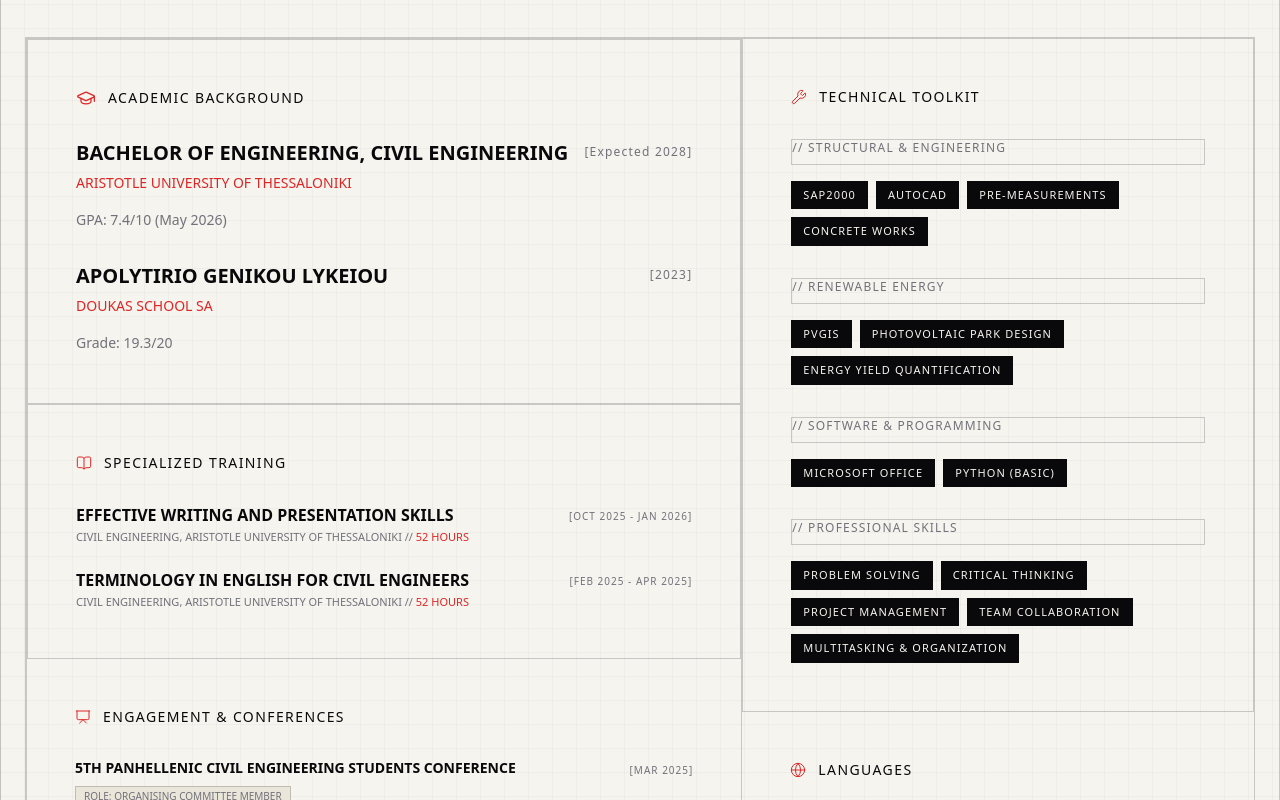
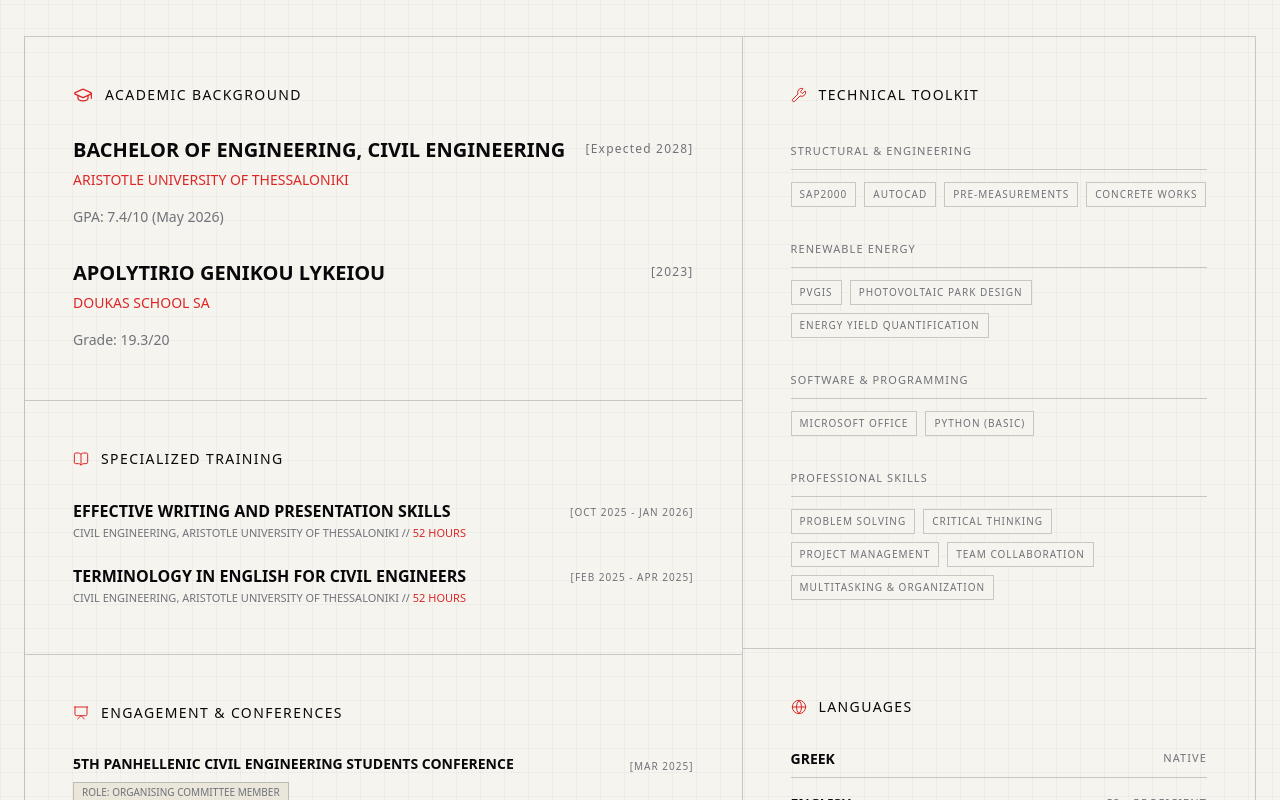
Before and after one commit to arisloumos/civil-engineering-portfolio, a Next.js app: page / in a window 1280 px wide. Shown: the part 3380-4180 px from the top of the page. Built offline with nearby package versions, Linux system fonts and the light colour scheme.

Commit message:
fix QUALIFICATIONS & CREDENTIALS (colors & aligment)

```diff
--- a/src/app/globals.css
+++ b/src/app/globals.css
@@ -37,9 +37,11 @@
     border-radius: 0px !important;
   }
 }
-
 @utility structural-border {
   border-width: 1px;
   border-style: solid;
   border-color: rgba(24, 24, 27, 0.2);
 }
+@utility structural-border-color {
+  border-color: rgba(24, 24, 27, 0.2);
+}
--- a/src/app/not-found.tsx
+++ b/src/app/not-found.tsx
@@ -19,7 +19,7 @@ export default function NotFound() {
     : currentUrl;
 
   return (
-    <main className="flex-grow flex items-center justify-center p-6 min-h-[80vh]">
+    <main className="grow flex items-center justify-center p-6 min-h-[80vh]">
       <div className="max-w-2xl w-full border structural-border bg-paper p-8 md:p-12 relative overflow-hidden group shadow-sm">
 
         {/* Decorative CAD Corners */}
--- a/src/components/Credentials.tsx
+++ b/src/components/Credentials.tsx
@@ -26,7 +26,7 @@ const gridContainerVariants: Variants = {
     transition: {
       duration: 0.6,
       ease: "easeInOut",
-      staggerChildren: 0.12, // Smooth cascade across blocks
+      staggerChildren: 0.12,
     },
   },
 };
@@ -49,14 +49,14 @@ const childVariants: Variants = {
 
 export default function Credentials() {
   return (
-    <section id="credentials" className="w-full py-20 border-b structural-border">
+    <section id="credentials" className="w-full py-20 border-b structural-border-color">
       <div className="max-w-7xl mx-auto px-6">
 
         {/* Section Header with Self-Drawing Blueprint Line */}
         <motion.div
           initial="hidden"
           whileInView="visible"
-          viewport={{ once: true, margin: "0px 0px -80px 0px" }} //
+          viewport={{ once: true, margin: "0px 0px -80px 0px" }}
           className="flex items-center gap-4 mb-12"
         >
           <motion.h2
@@ -65,9 +65,10 @@ export default function Credentials() {
           >
             03 // Qualifications & Credentials
           </motion.h2>
+
           <motion.div
             variants={drawLineX}
-            className="grow h-px bg-graphite/30 origin-left"
+            className="flex-grow h-[1px] bg-graphite/30 origin-left"
           />
         </motion.div>
 
@@ -77,18 +78,28 @@ export default function Credentials() {
           whileInView="visible"
           viewport={{ once: false, margin: "0px 0px -150px 0px" }}
           variants={gridContainerVariants}
-          className="grid grid-cols-1 lg:grid-cols-12 gap-0 border structural-border"
+          className="grid grid-cols-1 lg:grid-cols-12 gap-0 border structural-border-color"
         >
 
           {/* LEFT COLUMN: Academic & Professional Development */}
-          <div className="lg:col-span-7 border-b lg:border-b-0 lg:border-r structural-border flex flex-col">
+          <div className="lg:col-span-7 border-b lg:border-b-0 lg:border-r structural-border-color flex flex-col">
 
             {/* 1. Education Block */}
-            <motion.div variants={childVariants} className="p-8 md:p-12 border-b structural-border">
+            <motion.div
+              variants={childVariants}
+              className="p-8 md:p-12 border-b structural-border-color"
+            >
               <div className="flex items-center gap-3 mb-8">
-                <GraduationCap className="w-5 h-5 text-blueprint" strokeWidth={1.5} />
-                <h3 className="font-mono text-sm tracking-widest text-graphite uppercase">Academic Background</h3>
+                <GraduationCap
+                  className="w-5 h-5 text-blueprint"
+                  strokeWidth={1.5}
+                />
+
+                <h3 className="font-mono text-sm tracking-widest text-graphite uppercase">
+                  Academic Background
+                </h3>
               </div>
+
               <div className="flex flex-col gap-8">
                 {PORTFOLIO_DATA.education.map((edu) => (
                   <div key={edu.id} className="flex flex-col gap-2">
@@ -96,13 +107,16 @@ export default function Credentials() {
                       <h4 className="font-sans text-xl font-bold text-graphite uppercase leading-tight">
                         {edu.degree}
                       </h4>
+
                       <span className="font-mono text-xs tracking-widest text-graphite-light whitespace-nowrap mt-1">
                         [{edu.year}]
                       </span>
                     </div>
+
                     <span className="font-mono text-sm text-blueprint font-medium uppercase">
                       {edu.institution}
                     </span>
+
                     <p className="text-graphite-light text-sm mt-2 leading-relaxed">
                       {edu.details}
                     </p>
@@ -112,11 +126,21 @@ export default function Credentials() {
             </motion.div>
 
             {/* 2. Specialized Training Block */}
-            <motion.div variants={childVariants} className="p-8 md:p-12 border-b structural-border">
+            <motion.div
+              variants={childVariants}
+              className="p-8 md:p-12 border-b structural-border-color"
+            >
               <div className="flex items-center gap-3 mb-8">
-                <BookOpen className="w-4 h-4 text-blueprint" strokeWidth={1.5} />
-                <h3 className="font-mono text-sm tracking-widest text-graphite uppercase">Specialized Training</h3>
+                <BookOpen
+                  className="w-4 h-4 text-blueprint"
+                  strokeWidth={1.5}
+                />
+
+                <h3 className="font-mono text-sm tracking-widest text-graphite uppercase">
+                  Specialized Training
+                </h3>
               </div>
+
               <div className="flex flex-col gap-6">
                 {PORTFOLIO_DATA.training.map((trn) => (
                   <div key={trn.id} className="flex flex-col gap-1">
@@ -124,12 +148,17 @@ export default function Credentials() {
                       <h4 className="font-sans text-base font-bold text-graphite uppercase leading-tight">
                         {trn.title}
                       </h4>
+
                       <span className="font-mono text-[10px] tracking-widest text-graphite-light whitespace-nowrap mt-1">
                         [{trn.period}]
                       </span>
                     </div>
+
                     <span className="font-mono text-[11px] text-graphite-light uppercase">
-                      {trn.institution} // <span className="text-blueprint">{trn.duration}</span>
+                      {trn.institution} //{" "}
+                      <span className="text-blueprint">
+                        {trn.duration}
+                      </span>
                     </span>
                   </div>
                 ))}
@@ -137,11 +166,21 @@ export default function Credentials() {
             </motion.div>
 
             {/* 3. Conferences Block */}
-            <motion.div variants={childVariants} className="p-8 md:p-12">
+            <motion.div
+              variants={childVariants}
+              className="p-8 md:p-12"
+            >
               <div className="flex items-center gap-3 mb-8">
-                <Presentation className="w-4 h-4 text-blueprint" strokeWidth={1.5} />
-                <h3 className="font-mono text-sm tracking-widest text-graphite uppercase">Engagement & Conferences</h3>
+                <Presentation
+                  className="w-4 h-4 text-blueprint"
+                  strokeWidth={1.5}
+                />
+
+                <h3 className="font-mono text-sm tracking-widest text-graphite uppercase">
+                  Engagement & Conferences
+                </h3>
               </div>
+
               <div className="flex flex-col gap-6">
                 {PORTFOLIO_DATA.conferences.map((conf) => (
                   <div key={conf.id} className="flex flex-col gap-1">
@@ -149,12 +188,14 @@ export default function Credentials() {
                       <h4 className="font-sans text-sm font-bold text-graphite uppercase leading-tight">
                         {conf.title}
                       </h4>
+
                       <span className="font-mono text-[10px] tracking-widest text-graphite-light whitespace-nowrap mt-1">
                         [{conf.period}]
                       </span>
                     </div>
+
                     {conf.role && (
-                      <span className="font-mono text-[10px] bg-paper-dark border structural-border px-2 py-0.5 w-fit text-graphite-light uppercase mt-1">
+                      <span className="font-mono text-[10px] bg-paper-dark border structural-border-color px-2 py-0.5 w-fit text-graphite-light uppercase mt-1">
                         ROLE: {conf.role}
                       </span>
                     )}
@@ -162,29 +203,58 @@ export default function Credentials() {
                 ))}
               </div>
             </motion.div>
-
           </div>
 
           {/* RIGHT COLUMN: Skills & Capabilities */}
           <div className="lg:col-span-5 flex flex-col">
 
             {/* 1. Technical Toolkit Block */}
-            <motion.div variants={childVariants} className="p-8 md:p-12 border-b structural-border">
+            <motion.div
+              variants={childVariants}
+              className="p-8 md:p-12 border-b structural-border-color"
+            >
               <div className="flex items-center gap-3 mb-8">
-                <Wrench className="w-4 h-4 text-blueprint" strokeWidth={1.5} />
-                <h3 className="font-mono text-sm tracking-widest text-graphite uppercase">Technical Toolkit</h3>
+                <Wrench
+                  className="w-4 h-4 text-blueprint"
+                  strokeWidth={1.5}
+                />
+
+                <h3 className="font-mono text-sm tracking-widest text-graphite uppercase">
+                  Technical Toolkit
+                </h3>
               </div>
-              <div className="flex flex-col gap-8">
+
+              <div className="flex flex-col gap-7">
                 {PORTFOLIO_DATA.toolkit.map((category, index) => (
                   <div key={index} className="flex flex-col gap-3">
-                    <span className="font-mono text-xs tracking-widest text-graphite-light uppercase border-b structural-border pb-2">
-                      // {category.category}
-                    </span>
-                    <div className="flex flex-wrap gap-2 pt-1">
+                    {/* Category heading */}
+                    <div className="border-b structural-border-color pb-2">
+                      <span className="font-mono text-[11px] tracking-widest text-graphite-light uppercase">
+                        {category.category}
+                      </span>
+                    </div>
+
+                    {/* Skill chips */}
+                    <div className="flex flex-wrap gap-2">
                       {category.skills.map((skill, i) => (
                         <span
                           key={i}
-                          className="font-mono text-[11px] tracking-widest uppercase px-3 py-1.5 bg-graphite text-paper hover:bg-blueprint transition-colors"
+                          className="
+                            font-mono
+                            text-[10px]
+                            uppercase
+                            tracking-widest
+                            px-2
+                            py-1
+                            structural-border
+                            text-graphite-light
+                            bg-paper
+                            transition-all
+                            duration-200
+                            hover:bg-graphite
+                            hover:text-paper
+                            hover:border-graphite
+                          "
                         >
                           {skill}
                         </span>
@@ -196,17 +266,31 @@ export default function Credentials() {
             </motion.div>
 
             {/* 2. Languages Block */}
-            <motion.div variants={childVariants} className="p-8 md:p-12">
+            <motion.div
+              variants={childVariants}
+              className="p-8 md:p-12"
+            >
               <div className="flex items-center gap-3 mb-8">
-                <Globe className="w-4 h-4 text-blueprint" strokeWidth={1.5} />
-                <h3 className="font-mono text-sm tracking-widest text-graphite uppercase">Languages</h3>
+                <Globe
+                  className="w-4 h-4 text-blueprint"
+                  strokeWidth={1.5}
+                />
+
+                <h3 className="font-mono text-sm tracking-widest text-graphite uppercase">
+                  Languages
+                </h3>
               </div>
+
               <div className="flex flex-col gap-4">
                 {PORTFOLIO_DATA.languages.map((lang, index) => (
-                  <div key={index} className="flex justify-between items-center border-b structural-border pb-2 group">
+                  <div
+                    key={index}
+                    className="flex justify-between items-center border-b structural-border-color pb-2 group"
+                  >
                     <span className="font-sans text-sm font-bold text-graphite uppercase group-hover:text-blueprint transition-colors">
                       {lang.language}
                     </span>
+
                     <span className="font-mono text-[11px] tracking-widest text-graphite-light uppercase">
                       {lang.level}
                     </span>
@@ -216,9 +300,7 @@ export default function Credentials() {
             </motion.div>
 
           </div>
-
         </motion.div>
-
       </div>
     </section>
   );
```
Also changed, not shown: 1 other file (tests, documents, lock files or other folders).
